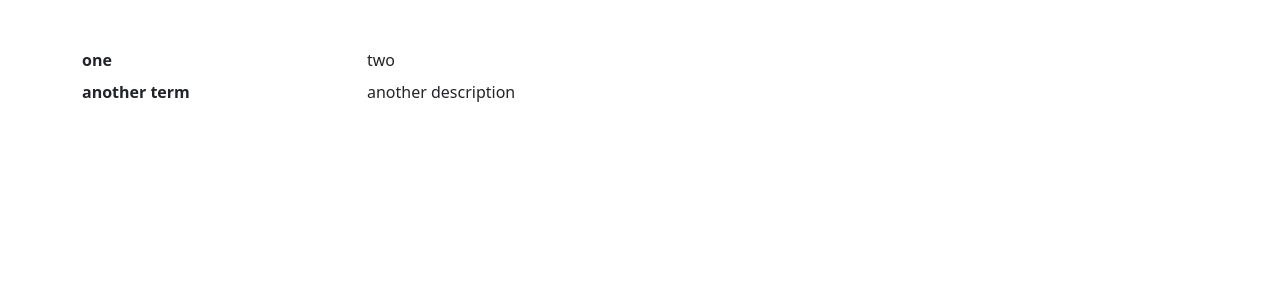
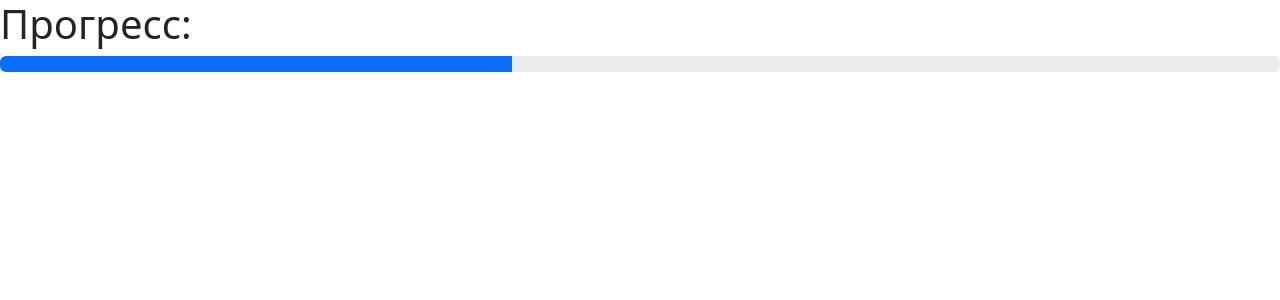
Before and after one commit to DariaHoroshko1608/React_HW, a React (Create React App) app: page / in a window 1280 px wide. Shown: the top 300 px of the page. Built offline with nearby package versions, Linux system fonts and the light colour scheme.

Commit message:
react_80

```diff
--- a/package.json
+++ b/package.json
@@ -7,6 +7,8 @@
     "@testing-library/react": "^13.4.0",
     "@testing-library/user-event": "^13.5.0",
     "bootstrap": "^5.3.3",
+    "classnames": "^2.5.1",
+    "prop-types": "^15.8.1",
     "react": "^18.3.1",
     "react-dom": "^18.3.1",
     "react-scripts": "5.0.1"
@@ -34,5 +36,8 @@
       "last 1 firefox version",
       "last 1 safari version"
     ]
+  },
+  "devDependencies": {
+    "@babel/plugin-proposal-private-property-in-object": "^7.21.11"
   }
 }
--- a/src/App.jsx
+++ b/src/App.jsx
@@ -1,14 +1,10 @@
-import Definitions from "./components/Definitions";
+import Progress from "./components/Progress";
 
 function App() {
-    const definitions = [
-        { dt: 'one', dd: 'two', id: 1 },
-        { dt: 'another term', dd: 'another description', id: 2 },
-    ];
-
     return (
-        <div className="container mt-5">
-            <Definitions data={definitions} />
+        <div>
+            <h1>Прогресс:</h1>
+            <Progress percentage={40} />
         </div>
     );
 }
--- a/src/components/Definitions.jsx
+++ /dev/null
@@ -1,20 +0,0 @@
-import React from 'react';
-
-class Definitions extends React.Component {
-    render() {
-        const { data } = this.props;
-
-        return (
-            <dl className="row">
-                {data.map((item) => (
-                    <React.Fragment key={item.id}>
-                        <dt className="col-sm-3">{item.dt}</dt>
-                        <dd className="col-sm-9">{item.dd}</dd>
-                    </React.Fragment>
-                ))}
-            </dl>
-        );
-    }
-}
-
-export default Definitions;
--- /dev/null
+++ b/src/components/Progress.jsx
@@ -0,0 +1,33 @@
+import React from 'react';
+import PropTypes from 'prop-types';
+
+
+class Progress extends React.Component {
+    render() {
+        const { percentage } = this.props;
+        const progressStyle = {
+            width: `${percentage}%`,
+        };
+
+        return (
+            <div className="progress">
+                <div
+                    className="progress-bar"
+                    role="progressbar"
+                    aria-valuenow={percentage}
+                    aria-valuemin="0"
+                    aria-valuemax="100"
+                    aria-label="progressbar"
+                    style={progressStyle}
+                >
+                </div>
+            </div>
+        );
+    }
+}
+
+Progress.propTypes = {
+    percentage: PropTypes.number.isRequired,
+};
+
+export default Progress;
```
Also changed, not shown: 2 other files (tests, documents, lock files or other folders).
